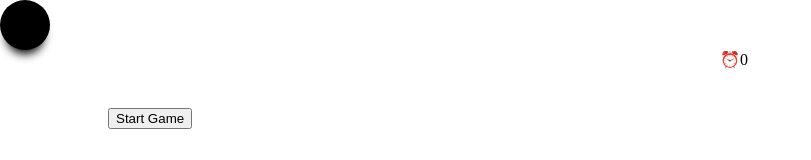
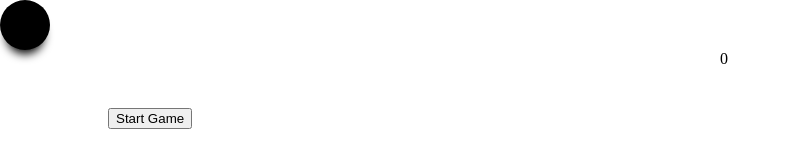
Before and after one commit to sc381998/Weekend-Hackathon-4---Timed-Golf, a React app: page / in a window 1280 px wide. Shown: the top 160 px of the page, without its empty margins (0-811 px from the left). Built offline with nearby package versions, Linux system fonts and the light colour scheme.

Commit message:
changes done

```diff
--- a/src/components/App.js
+++ b/src/components/App.js
@@ -63,13 +63,7 @@ class Timer extends React.Component {
           Start Game
         </button>
 
-        <div className="heading-timer">
-          <span role="img" aria-label="clock">
-            ⏰
-          </span>
-          {/* <span id="minute">00</span>: */}
-          <span id="second">{this.state.time}</span>
-        </div>
+        <div className="heading-timer">{this.state.time}</div>
         <div className="hole" style={{ left: "250px", top: "250px" }}></div>
       </>
     );
```
